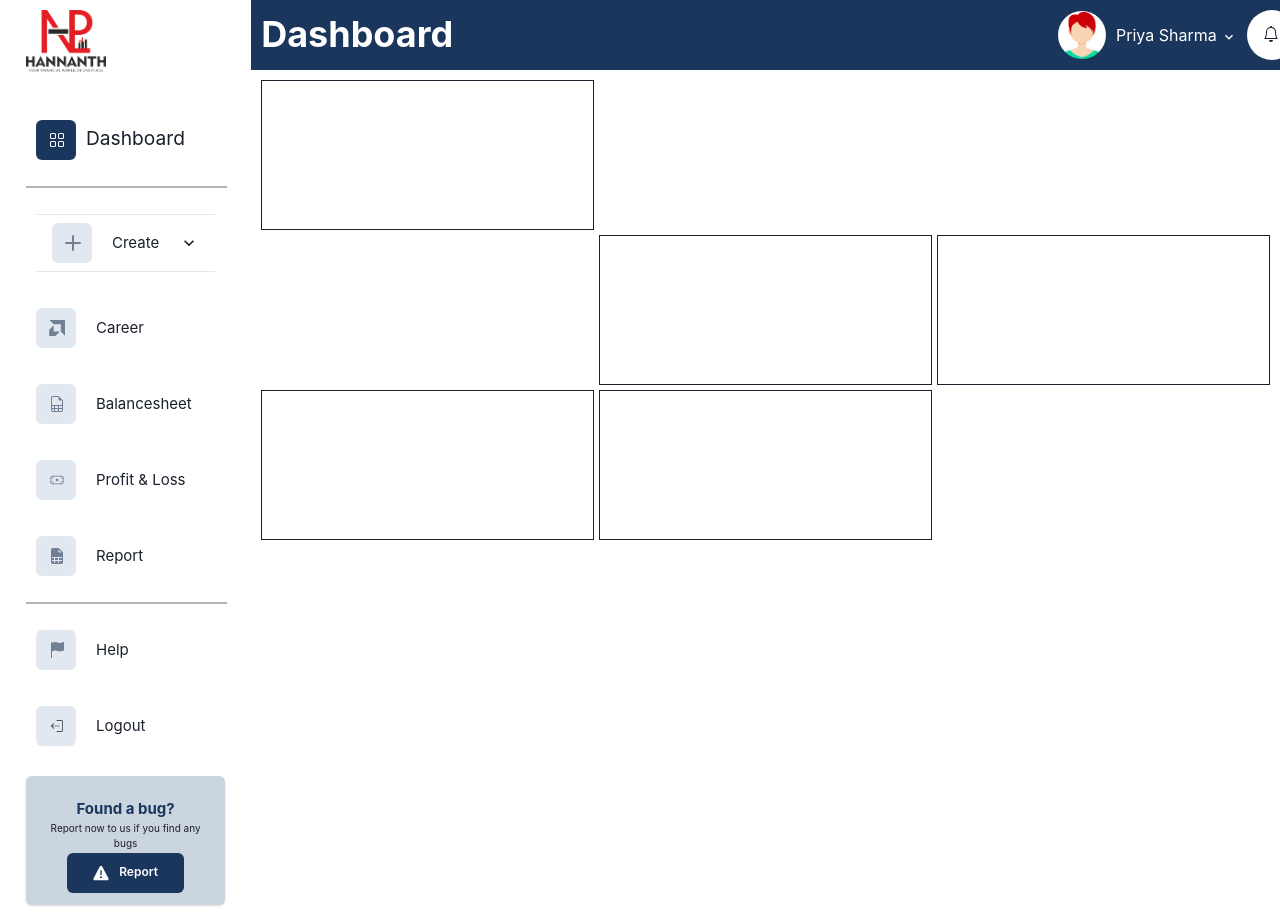
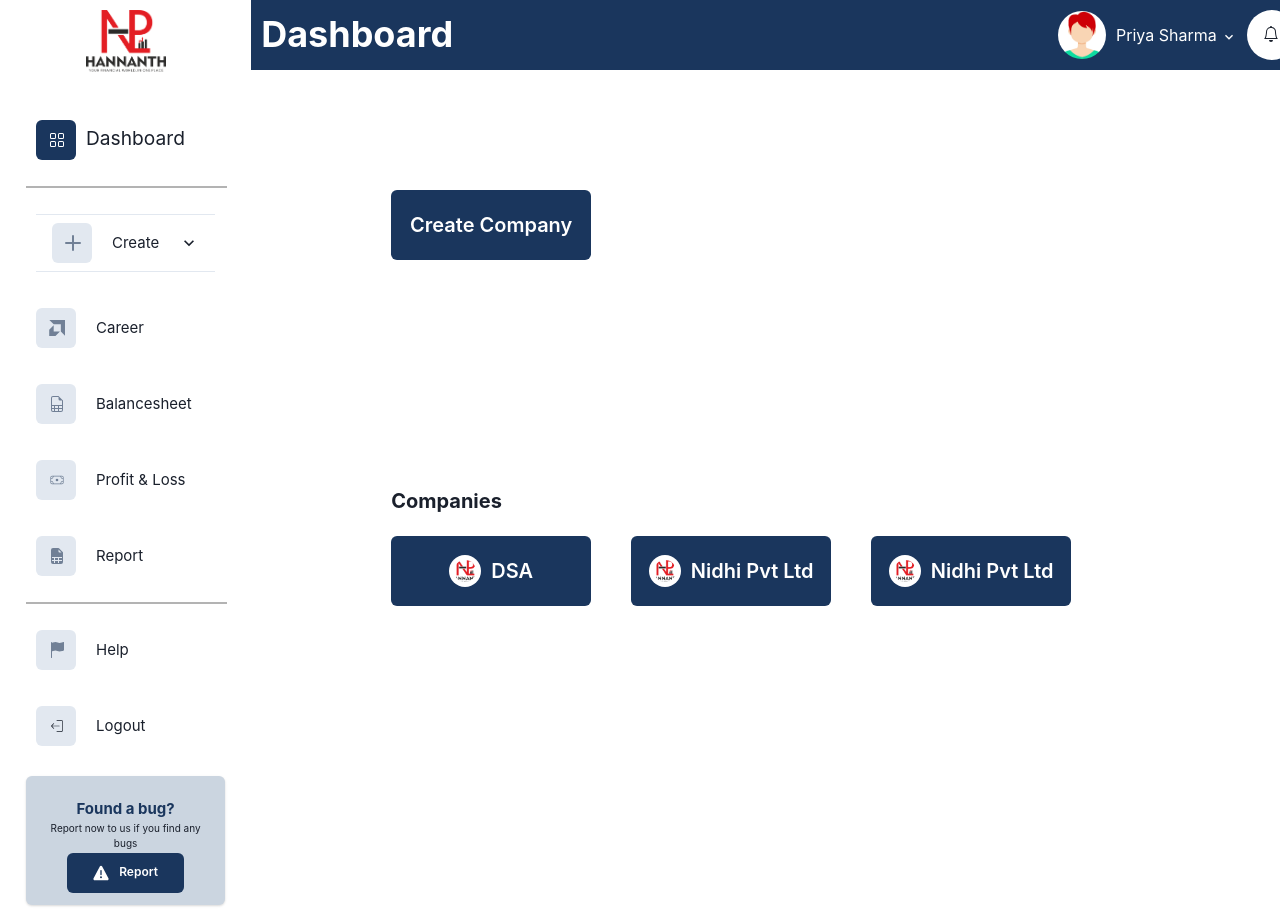
Before and after one commit to dnyaneshskamthe/avestan-demo, a React (Vite) app: page / in a window 1280 px wide. Shown: the top 915 px of the page. Built offline with nearby package versions, Linux system fonts and the light colour scheme.

Commit message:
Dashboard Created

```diff
--- a/src/components/SideBar.jsx
+++ b/src/components/SideBar.jsx
@@ -36,9 +36,11 @@ export default function SideBar() {
   return (
     <div>
       <Container>
-        <Box boxSize="100px" p="10px">
-          <Image src="logo.png" alt="Logo" />
-        </Box>
+        <Center>
+          <Box boxSize="100px" p="10px">
+            <Image src="logo.png" alt="Logo" />
+          </Box>
+        </Center>
 
         <List fontSize="1.2em" spacing={4} p="10px">
           <ListItem className="listItem" p="10px" borderRadius="10px">
@@ -51,8 +53,9 @@ export default function SideBar() {
           </ListItem>
 
           <Divider borderWidth="1px" borderColor={"gray"} />
-          <Accordion allowToggle p="0px" m="0px">
-            <ListItem className="listItem" p="10px" borderRadius="10px" m="0px">
+
+          <Accordion allowToggle p="0px" m="0px" borderWidth={0}>
+            <ListItem  p="10px" borderRadius="10px" m="0px">
               <NavLink to="/create">
                 <AccordionItem _hover={{ bg: "white" }}>
                   {({ isExpanded }) => (
--- a/src/pages/Create.jsx
+++ b/src/pages/Create.jsx
@@ -20,9 +20,6 @@ import CreateButtons from "./forms/CreateButtons";
 function Create() {
   return (
     <div>
-
-
-
       <Routes>
         <Route path="/" element={<Navigate to='createButtons' />}/>
         <Route path="createButtons" element={<CreateButtons/>} />
--- a/src/pages/Dashboard.jsx
+++ b/src/pages/Dashboard.jsx
@@ -1,22 +1,24 @@
-import {  Box, SimpleGrid } from "@chakra-ui/react"
+import {  Grid, GridItem, Button, Text, Avatar } from "@chakra-ui/react"
 
 
 function Dashboard() {
   return (
-    <div>
-        <SimpleGrid  spacing="5px" p="10px" minChildWidth="300px" >
-            <Box bg="white" h="150px" border="1px solid">
+    <div style={{padding:"50px"}}>
+        <Grid templateRows="1fr 1fr" gap={4} >
+          <GridItem p="50px" ml="20px">
+            <Button bg="blue.900" color="white" fontSize="20px" m="20px" w="200px" h="70px" _hover={{bg:"purple.900", color:"white"}}>Create Company</Button>
+          </GridItem>
 
-            </Box>
-            <Box bg="white" h="150px" ></Box>
-            <Box bg="white" h="150px" ></Box>
-            <Box bg="white" h="150px" ></Box>
-
-            <Box bg="white" h="150px" border="1px solid"></Box>
-            <Box bg="white" h="150px" border="1px solid"></Box>
-            <Box bg="white" h="150px" border="1px solid"></Box>
-            <Box bg="white" h="150px" border="1px solid"></Box>
-        </SimpleGrid>
+          <GridItem colSpan={3} p="50px" m="20px">
+          <Text fontSize="20px" fontWeight="bold" ml="20px">Companies</Text>
+            <Button bg="blue.900" color="white" fontSize="20px" m="20px" w="200px" h="70px" _hover={{bg:"purple.900", color:"white"}}>
+              <Avatar size="sm" name='avatar' src='logo.png' bg="white" p="5px" mr="10px"/>DSA</Button>
+            <Button bg="blue.900" color="white" fontSize="20px" m="20px" w="200px" h="70px" _hover={{bg:"purple.900", color:"white"}}>
+              <Avatar size="sm" name='avatar' src='logo.png' bg="white" p="5px" mr="10px"/> Nidhi Pvt Ltd</Button>
+            <Button bg="blue.900" color="white" fontSize="20px" m="20px" w="200px" h="70px" _hover={{bg:"purple.900", color:"white"}}>
+              <Avatar size="sm" name='avatar' src='logo.png' bg="white" p="5px" mr="10px"/>Nidhi Pvt Ltd</Button>
+          </GridItem>
+        </Grid>
     </div>
   )
 }
--- a/src/pages/forms/CreateButtons.jsx
+++ b/src/pages/forms/CreateButtons.jsx
@@ -1,23 +1,14 @@
-
-import {
-    Card,
-    CardBody,
-    CardHeader,
-    Icon,
-    Center,
-    Text,
-
-    Grid,
-    GridItem
-  } from "@chakra-ui/react";
+import { Center, Grid, GridItem, Card, CardHeader, Icon, Text, CardBody } from "@chakra-ui/react";
 import { EditIcon } from "@chakra-ui/icons";
+import { GiMeepleGroup, GiReceiveMoney,GiLevelTwoAdvanced } from "react-icons/gi";
 export default function CreateButtons() {
   return (
-    <div>
+    <Center mt="20px">
+      <div >
           <Grid templateColumns='repeat(6, 1fr)' gap={4} p="10px"  >
           <GridItem colSpan={3} w="300px" h="300px">
-          <Card w="300px" mr="20px">
-            <Center>
+            <Card w="200px" h="200px" bg="gray.200" mr="5px">
+              <Center mt="30px">
                 <CardHeader>
                   <Icon as={EditIcon} fontSize="50px" color="gray" />
                 </CardHeader>
@@ -30,7 +21,7 @@ export default function CreateButtons() {
                   alignItems="center"
                   flexDirection="column"
                 >
-                <Text textAlign="center" as="span" fontSize="1em">
+                  <Text textAlign="center" as="span" fontSize="1.5em" color="black" fontWeight="bold">
                     Create Form
                   </Text>
                 </CardBody>
@@ -39,10 +30,10 @@ export default function CreateButtons() {
           </GridItem>
 
           <GridItem colSpan={3} w="300px" h="300px">
-          <Card w="300px" mr="20px">
-            <Center>
+            <Card w="200px" h="200px" bg="gray.200" mr="20px">
+              <Center mt="30px">
                 <CardHeader>
-                <Icon as={EditIcon} fontSize="50px" color="gray" />
+                  <Icon as={GiMeepleGroup} fontSize="50px" color="gray" />
                 </CardHeader>
               </Center>
               <Center>
@@ -53,8 +44,8 @@ export default function CreateButtons() {
                   alignItems="center"
                   flexDirection="column"
                 >
-                <Text textAlign="center" as="span" fontSize="1em">
-                  Create Form
+                  <Text textAlign="center" as="span" fontSize="1.5em" color="black" fontWeight="bold">
+                    Create Group
                   </Text>
                 </CardBody>
               </Center>
@@ -62,10 +53,10 @@ export default function CreateButtons() {
           </GridItem>
 
           <GridItem colSpan={3} h="400px">
-          <Card w="300px" mr="20px">
-            <Center>
+            <Card w="200px" h="200px" bg="gray.200" mr="20px">
+              <Center mt="30px">
                 <CardHeader>
-                <Icon as={EditIcon} fontSize="50px" color="gray" />
+                  <Icon as={GiReceiveMoney} fontSize="50px" color="gray" />
                 </CardHeader>
               </Center>
               <Center>
@@ -76,8 +67,8 @@ export default function CreateButtons() {
                   alignItems="center"
                   flexDirection="column"
                 >
-                <Text textAlign="center" as="span" fontSize="1em">
-                  Create Form
+                  <Text textAlign="center" as="span" fontSize="1.5em" color="black" fontWeight="bold">
+                    Create Loan
                   </Text>
                 </CardBody>
               </Center>
@@ -85,10 +76,10 @@ export default function CreateButtons() {
           </GridItem>
 
           <GridItem colSpan={3} h="400px">
-          <Card w="300px" mr="20px">
-            <Center>
+            <Card w="200px" h="200px" bg="gray.200" mr="20px">
+              <Center mt="30px">
                 <CardHeader>
-                <Icon as={EditIcon} fontSize="50px" color="gray" />
+                  <Icon as={GiLevelTwoAdvanced} fontSize="50px" color="gray" />
                 </CardHeader>
               </Center>
               <Center>
@@ -99,8 +90,8 @@ export default function CreateButtons() {
                   alignItems="center"
                   flexDirection="column"
                 >
-                <Text textAlign="center" as="span" fontSize="1em">
-                  Create Form
+                  <Text textAlign="center" as="span" fontSize="1.5em" color="black" fontWeight="bold">
+                    Create Level
                   </Text>
                 </CardBody>
               </Center>
@@ -110,5 +101,6 @@ export default function CreateButtons() {
 
         </Grid>
       </div>
+    </Center>
   )
 }
```
Lines whose indentation alone changed are shown as unchanged.
